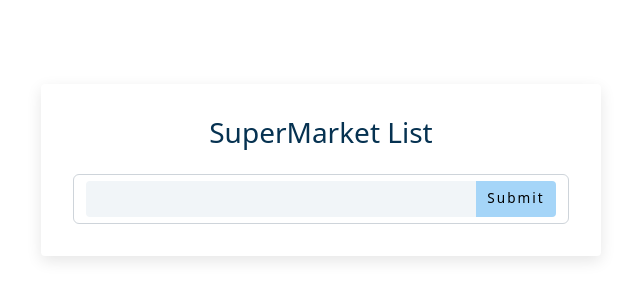
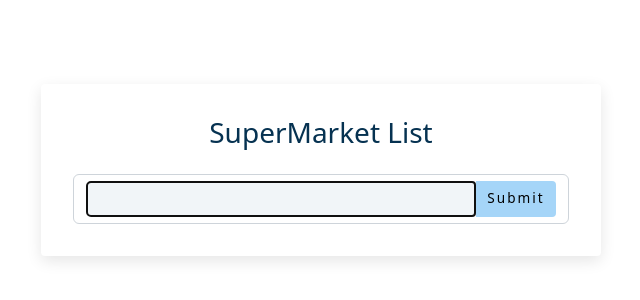
Before and after one commit to HerbertCJ/supermarketlist, a React (Create React App) app: page / in a window 1280 px wide. Shown: the part 44-344 px from the top of the page, without its empty margins (319-959 px from the left). Built offline with nearby package versions, Linux system fonts and the light colour scheme; the HTML template or start-up script is replaced by a standard one.

Commit message:
updated input focus

```diff
--- a/src/App.js
+++ b/src/App.js
@@ -1,4 +1,4 @@
-import { useEffect, useState } from "react";
+import { useEffect, useRef, useState } from "react";
 import List from "./List";
 import Alert from "./Alert";
 
@@ -18,10 +18,15 @@ function App() {
   const [editId, setEditId] = useState(null)
   const [isEditing, setIsEditing] = useState(false)
   const [alert, setAlert] = useState({ status: false, type: '', msg: '' })
+  const focusEdit = useRef(null)
 
   useEffect(() => {
     localStorage.setItem('list', JSON.stringify(list))
   }, [list])
+
+  useEffect(()=>{
+    focusEdit.current.focus()
+  })
 
   const handleSubmit = (e) => {
     e.preventDefault()
@@ -76,7 +81,7 @@ function App() {
         {alert.status && <Alert {...alert} removeAlert={showAlert} />}
         <h3>SuperMarket List</h3>
         <div className="form-control">
-          <input type="text" className="market" value={name} onChange={(e) => setName(e.target.value)} />
+          <input type="text" className="market" value={name} onChange={(e) => setName(e.target.value)} ref={focusEdit} />
           <button type="submit" className="submit-btn">
             {isEditing ? 'Edit' : 'Submit'}
           </button>
```
